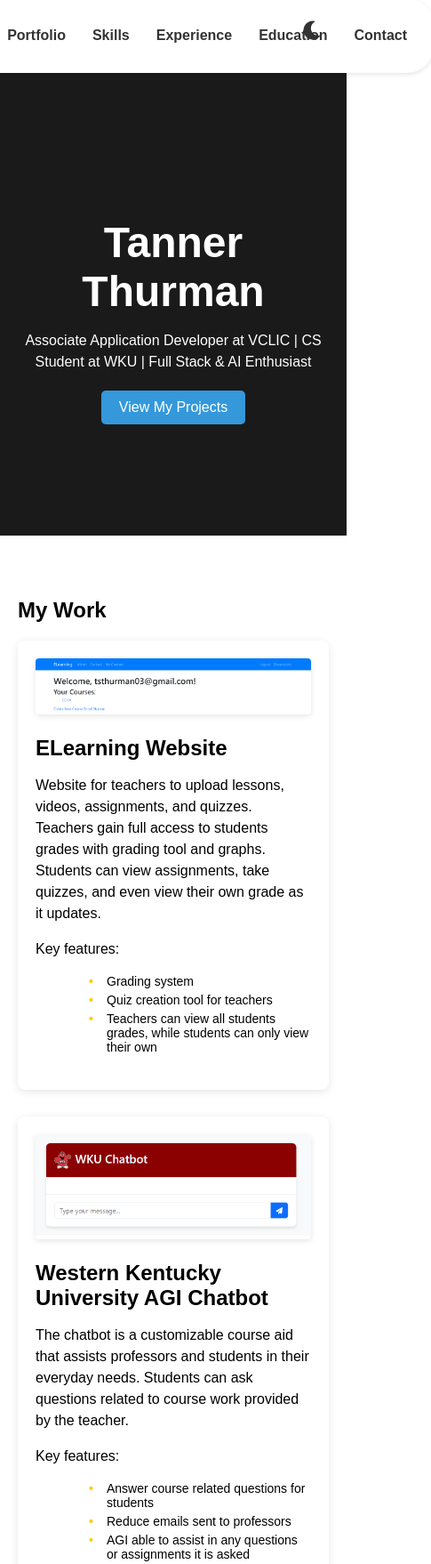
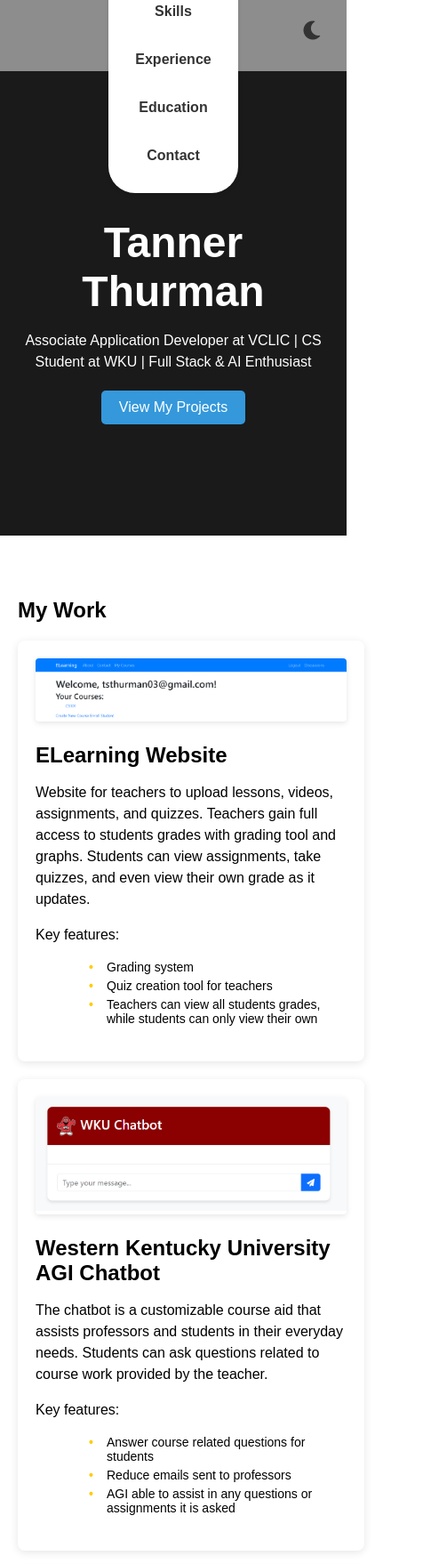
Before and after one commit to 20Tsthurman/Portfolio, a plain HTML site: page index.html in a window 390 px wide. Shown: the top 1758 px of the page at 89% size, 485 px wide, since content can reach past the window. Drawn offline with nearby package versions, Linux system fonts and the light colour scheme.

```diff
--- a/style.css
+++ b/style.css
@@ -708,3 +708,42 @@
 footer p {
     margin: 0;
 }
+
+@media screen and (max-width: 768px) {
+    /* Styles for tablets and large phones */
+  }
+
+  @media screen and (max-width: 480px) {
+    /* Styles for smaller phones */
+  }
+
+  @media screen and (max-width: 480px) {
+    body {
+      font-size: 16px;
+    }
+    h1 {
+      font-size: 24px;
+    }
+  }
+  @media screen and (max-width: 480px) {
+    .project-grid, .skills-container {
+      display: block;
+    }
+    .project-item, .skill-item {
+      width: 100%;
+      margin-bottom: 20px;
+    }
+  }
+  @media screen and (max-width: 768px) {
+    nav ul {
+      flex-direction: column;
+    }
+    nav ul li {
+      margin: 10px 0;
+    }
+  }
+  @media screen and (max-width: 480px) {
+    .desktop-only {
+      display: none;
+    }
+  }
```
